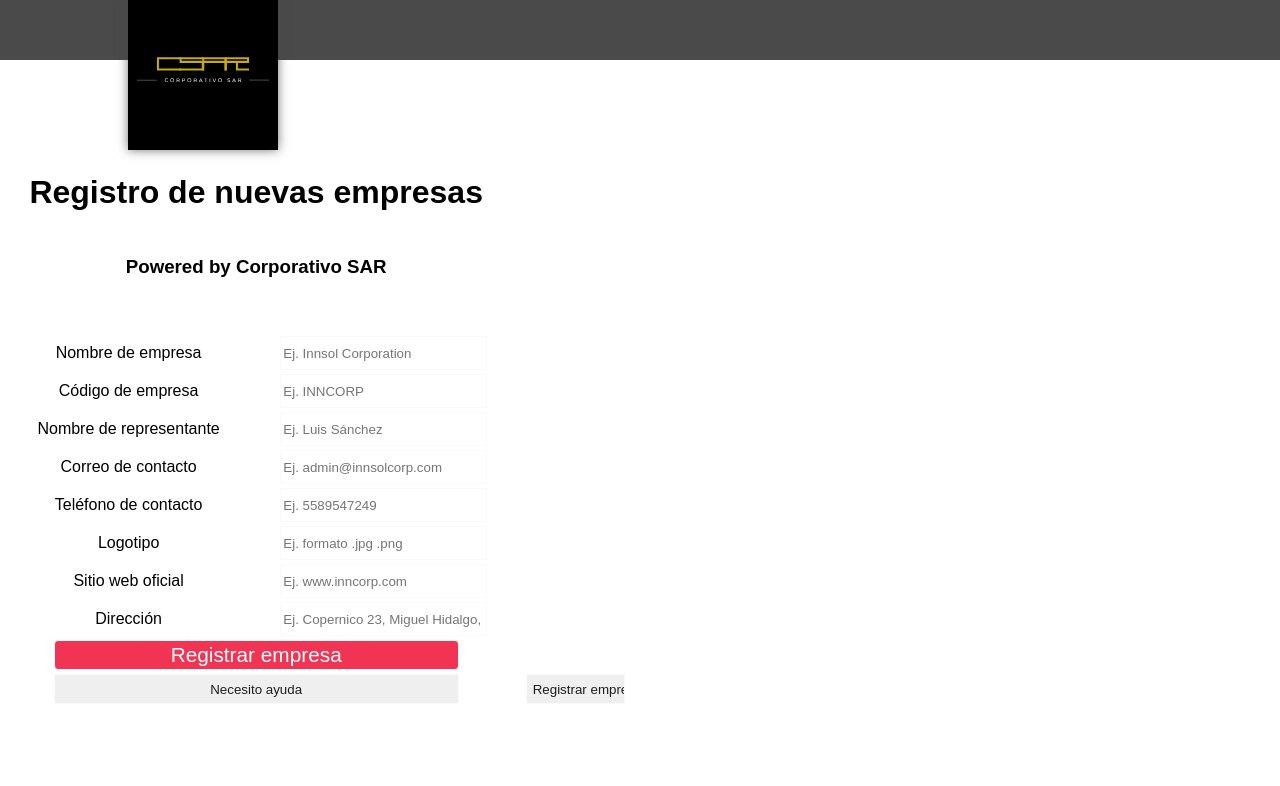
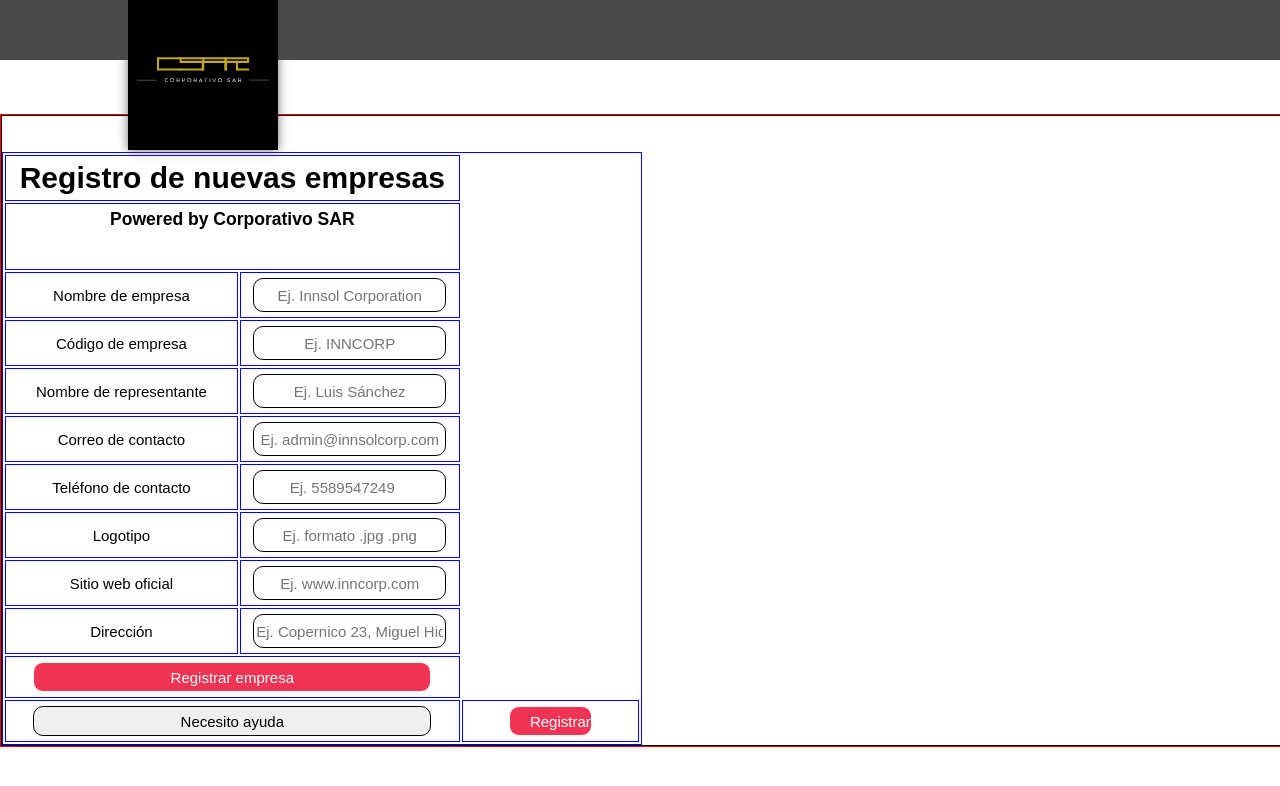
Before and after one commit to CorporativoSar-Projects/notassar, a PHP site: page /registroEmpresarial.php in a window 1280 px wide. Shown: the top 786 px of the page. Run offline with PHP 8.4, Linux system fonts and the light colour scheme; data that the repository does not hold is empty; some libraries are stand-ins or nearby versions.

Commit message:
Css actualizado Kath

```diff
--- a/CSS/estilos.css
+++ b/CSS/estilos.css
@@ -1,3 +1,8 @@
+*{
+	margin: 0;
+	border: 0;
+}
+
 html{
 	padding: 0px;
 	margin: 0px;
@@ -53,7 +58,7 @@ section{
 	box-shadow:         0px 0px 10px rgba(74, 74, 74, 0.75);
 }
 
-.aceptar{
+.aceptar, .registrarEmp{
 	background-color: #f13453;
 	color:white;
 	padding-left: 20px;
@@ -65,6 +70,12 @@ section{
 	background-color: #4a4a4a;
 	cursor: pointer;
 }
+
+.registrarEmp:hover{
+	background-color: #4a4a4a;
+	cursor: pointer;
+}
+
 nav {
   width  : 35%;
   position: absolute;
@@ -176,16 +187,21 @@ a.fun {
 	text-align: center;
 }
 
-input{
+#formulario input{
 	width: 80%;
 	height: 30px;
-	border:1px solid #fafafa;
 	color:#1e1e1e;
+	border: 1px solid;
 }
 
 #regBt:hover{
-	background-color: #5AC68A;
-	color: black;
+	background-color: #3ca76c;
+	color: rgb(255, 255, 255);
+}
+
+#regBtEmp:hover{
+	background-color: #3ca76c;
+	color: rgb(255, 255, 255);
 }
 
 #divmain{
@@ -194,20 +210,38 @@ input{
 }
 
 #formRegEmp{
-	border: 0px solid black;
+	border: 1px solid black;
 	width: 100% !important;
+	height: auto;
 	text-align: center;
-	margin: 0 auto;
-	height: auto;
 }
 
 #divForm{
 	width: 100%;
-	border: 0px solid red;
+	border: 1px solid red;
 }
 
 table,td{
 	text-align: center;
-	border: 0px solid blue;
+	border: 1px solid blue;
 	width: 50%;
 }
+
+#formRegEmp input{
+	border-radius: 10px;
+	width: 90%;
+	height: 30px;
+	border: 1px solid;
+	text-align: center;
+	font-size: 15px;
+}
+
+#formRegEmp td{
+	padding: 5px;
+	font-size: 15px;
+}
+
+#regBtEmp, .registrarEmp{
+	width: 50% !important;
+	font-size: 15px;
+}
```
